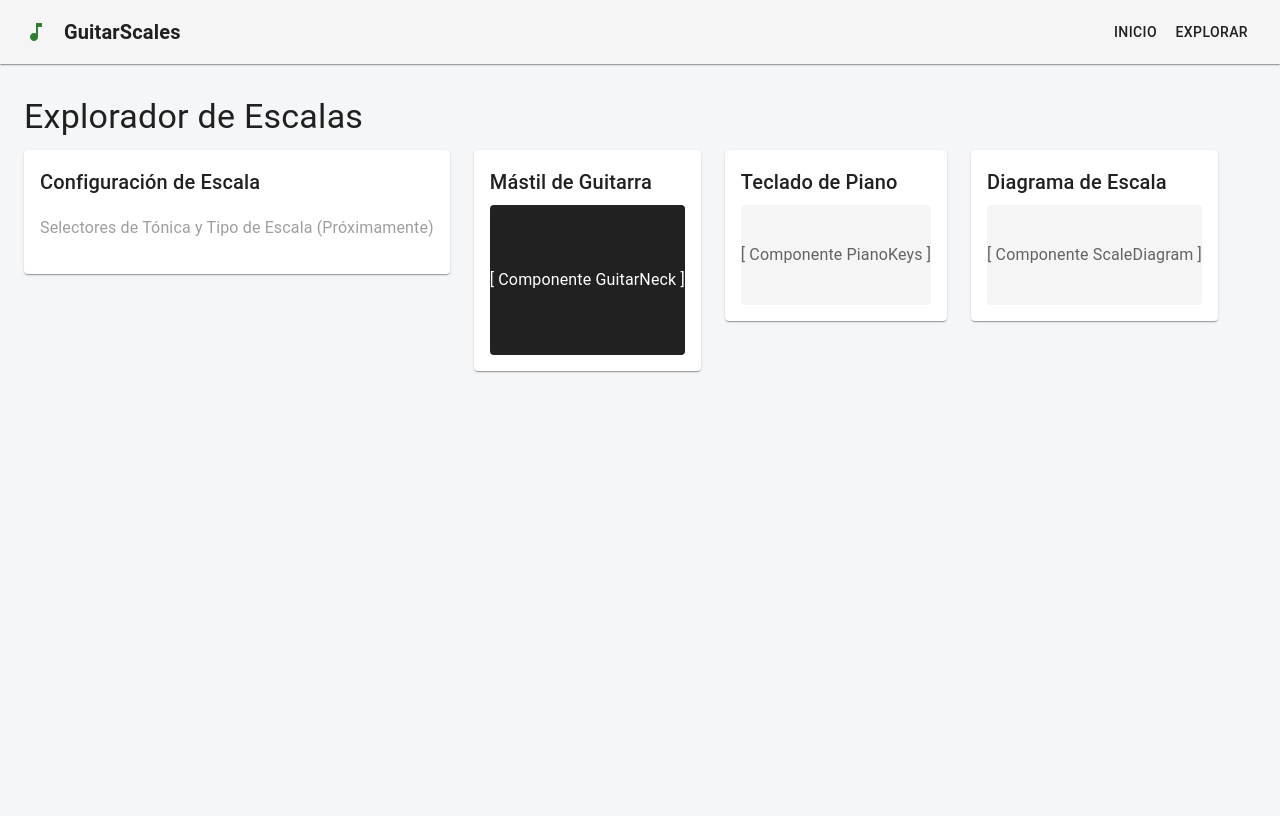
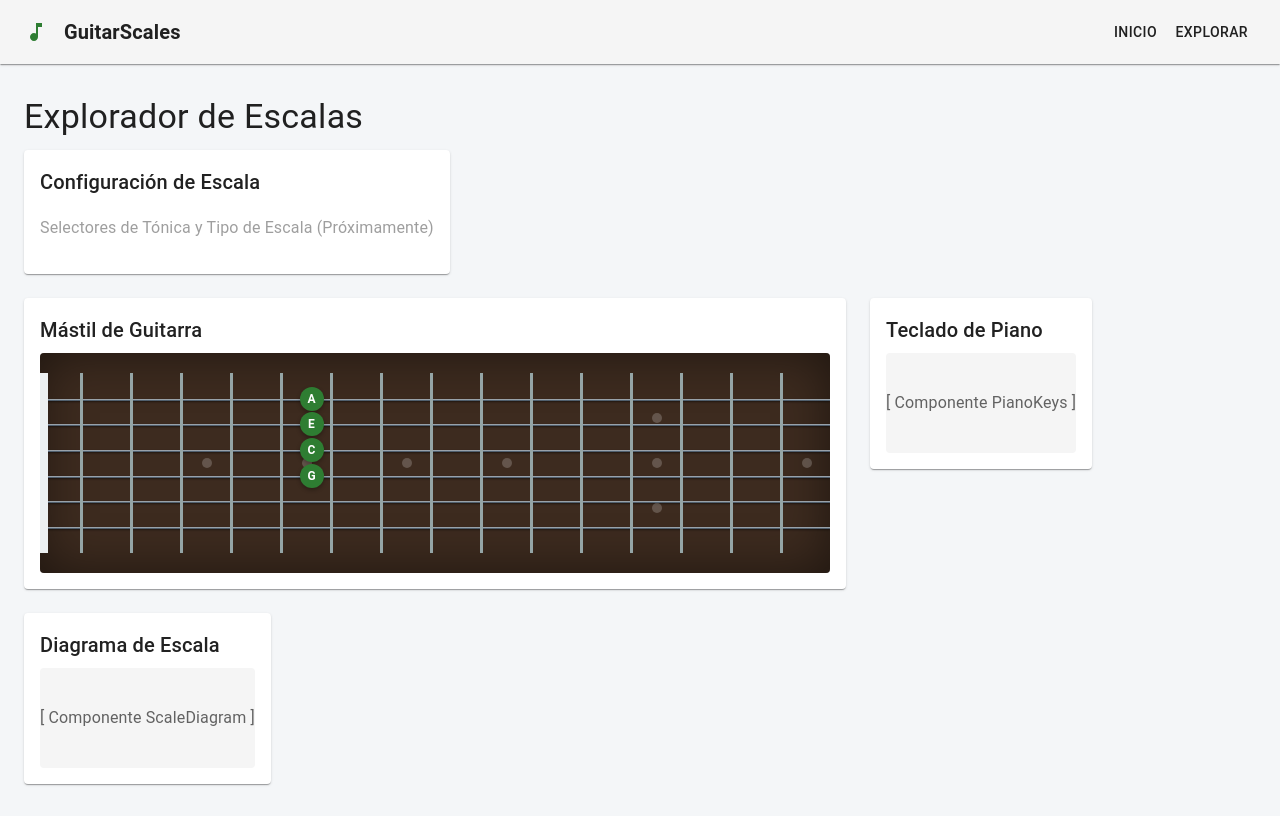
Before and after one commit to javiboin/guitar-scales-react, a React (Vite) app: page /visualizer in a window 1280 px wide. Built offline with nearby package versions, Linux system fonts and the light colour scheme.

Commit message:
feat: guitar neck component

```diff
--- /dev/null
+++ b/src/components/Guitar/GuitarNeck.jsx
@@ -0,0 +1,124 @@
+import { Box, styled } from '@mui/material';
+
+const NeckContainer = styled(Box)(({ theme }) => ({
+  width: '100%',
+  overflowX: 'auto',
+  backgroundColor: '#3d2b1f', // Color madera oscura
+  borderRadius: theme.shape.borderRadius,
+  padding: '20px 0',
+  position: 'relative',
+  boxShadow: 'inset 0 0 50px rgba(0,0,0,0.5)',
+  userSelect: 'none',
+  '&::-webkit-scrollbar': {
+    height: '8px',
+  },
+  '&::-webkit-scrollbar-thumb': {
+    backgroundColor: 'rgba(255,255,255,0.2)',
+    borderRadius: '4px',
+  },
+}));
+
+const Fretboard = styled(Box)(({ frets = 22 }) => ({
+  display: 'grid',
+  gridTemplateColumns: `40px repeat(${frets}, 1fr)`,
+  minWidth: `${frets * 50 + 40}px`,
+  height: '180px',
+  position: 'relative',
+}));
+
+const StringLine = styled(Box)(({ top }) => ({
+  position: 'absolute',
+  left: 0,
+  right: 0,
+  top: `${top}%`,
+  height: '2px',
+  background: 'linear-gradient(to bottom, #bdc3c7, #2c3e50)',
+  boxShadow: '0 1px 2px rgba(0,0,0,0.5)',
+  zIndex: 1,
+}));
+
+const FretLine = styled(Box)(({ isNut }) => ({
+  gridRow: '1 / -1',
+  borderLeft: isNut ? '8px solid #ecf0f1' : '3px solid #95a5a6',
+  height: '100%',
+  position: 'relative',
+  zIndex: 2,
+}));
+
+const NoteMarker = styled(Box)(({ theme, color = 'primary.main' }) => ({
+  width: '24px',
+  height: '24px',
+  borderRadius: '50%',
+  backgroundColor: color === 'primary.main' ? theme.palette.primary.main : color,
+  color: 'white',
+  display: 'flex',
+  alignItems: 'center',
+  justifyContent: 'center',
+  fontSize: '0.75rem',
+  fontWeight: 'bold',
+  position: 'absolute',
+  transform: 'translate(-50%, -50%)',
+  zIndex: 3,
+  boxShadow: '0 2px 4px rgba(0,0,0,0.3)',
+}));
+
+const FretMarker = styled(Box)(({ theme }) => ({
+  width: '10px',
+  height: '10px',
+  borderRadius: '50%',
+  backgroundColor: 'rgba(255,255,255,0.2)',
+  position: 'absolute',
+  left: '50%',
+  top: '50%',
+  transform: 'translate(-50%, -50%)',
+  zIndex: 0,
+}));
+
+const GuitarNeck = ({
+  frets = 15,
+  tuning = ['E', 'B', 'G', 'D', 'A', 'E'],
+  selectedNotes = [] // [{ string: 0, fret: 5, label: 'A' }]
+}) => {
+  const strings = [0, 1, 2, 3, 4, 5]; // 0 es la más fina (E alta)
+
+  const isMarkerFret = (f) => [3, 5, 7, 9, 12, 15, 17, 19, 21].includes(f);
+
+  return (
+    <NeckContainer>
+      <Fretboard frets={frets}>
+        {/* Nut and Frets */}
+        {[...Array(frets + 1)].map((_, i) => (
+          <FretLine key={i} isNut={i === 0}>
+            {isMarkerFret(i) && <FretMarker />}
+            {i === 12 && (
+              <>
+                <FretMarker sx={{ top: '25%' }} />
+                <FretMarker sx={{ top: '75%' }} />
+              </>
+            )}
+          </FretLine>
+        ))}
+
+        {/* Strings */}
+        {strings.map((s, i) => (
+          <StringLine key={s} top={(i + 1) * (100 / (strings.length + 1))} />
+        ))}
+
+        {/* Selected Notes */}
+        {selectedNotes.map((note, i) => (
+          <NoteMarker
+            key={i}
+            sx={{
+              left: `${(note.fret * (100 / (frets + 1))) + (50 / (frets + 1))}%`,
+              top: `${(note.string + 1) * (100 / (strings.length + 1))}%`,
+            }}
+          >
+            {note.label}
+          </NoteMarker>
+        ))}
+      </Fretboard>
+    </NeckContainer>
+  );
+};
+
+export default GuitarNeck;
--- a/src/pages/Visualizer.jsx
+++ b/src/pages/Visualizer.jsx
@@ -1,4 +1,5 @@
 import { Box, Typography, Container, Paper, Grid } from '@mui/material';
+import GuitarNeck from '../components/Guitar/GuitarNeck';
 
 const Visualizer = () => {
   return (
@@ -20,11 +21,16 @@ const Visualizer = () => {
 
         {/* Neck de Guitarra */}
         <Grid item xs={12}>
-          <Paper sx={{ p: 2, minHeight: 200 }}>
+          <Paper sx={{ p: 2, minHeight: 200, overflow: 'hidden' }}>
             <Typography variant="h6" gutterBottom>Mástil de Guitarra</Typography>
-            <Box sx={{ height: 150, bgcolor: 'grey.900', borderRadius: 1, display: 'flex', alignItems: 'center', justifyContent: 'center', color: 'white' }}>
-              [ Componente GuitarNeck ]
-            </Box>
+            <GuitarNeck
+              selectedNotes={[
+                { string: 0, fret: 5, label: 'A' },
+                { string: 1, fret: 5, label: 'E' },
+                { string: 2, fret: 5, label: 'C' },
+                { string: 3, fret: 5, label: 'G' },
+              ]}
+            />
           </Paper>
         </Grid>
 
```
